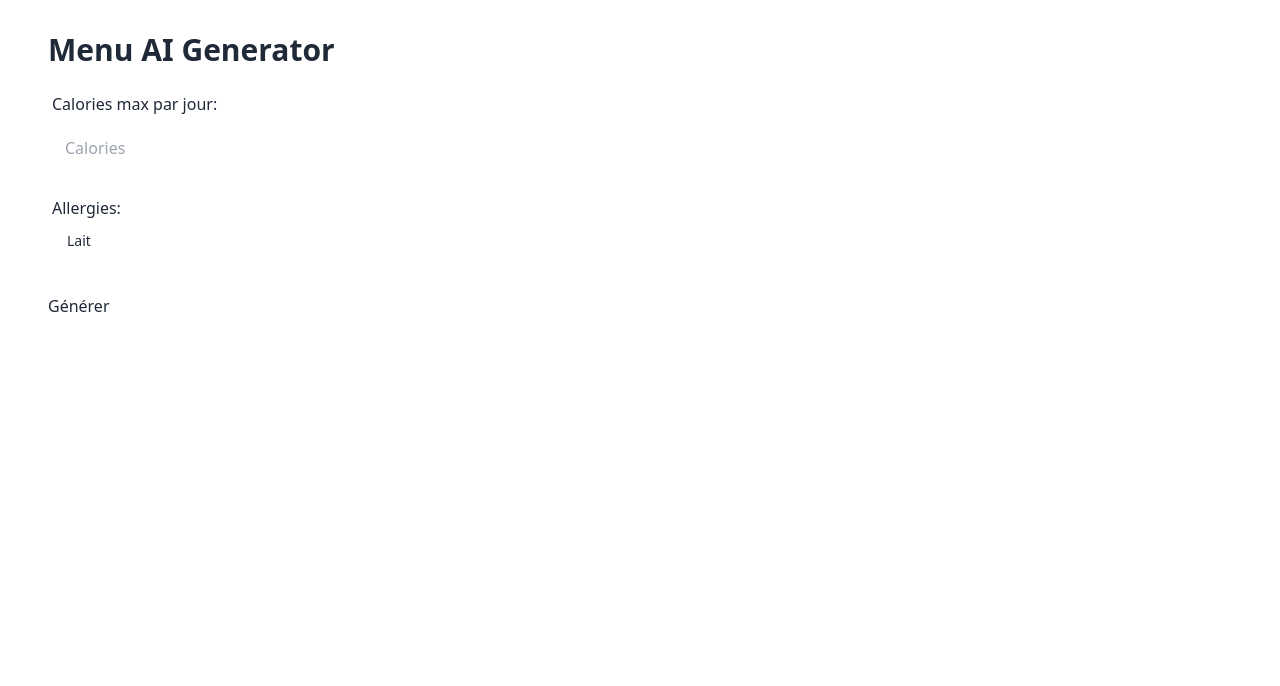
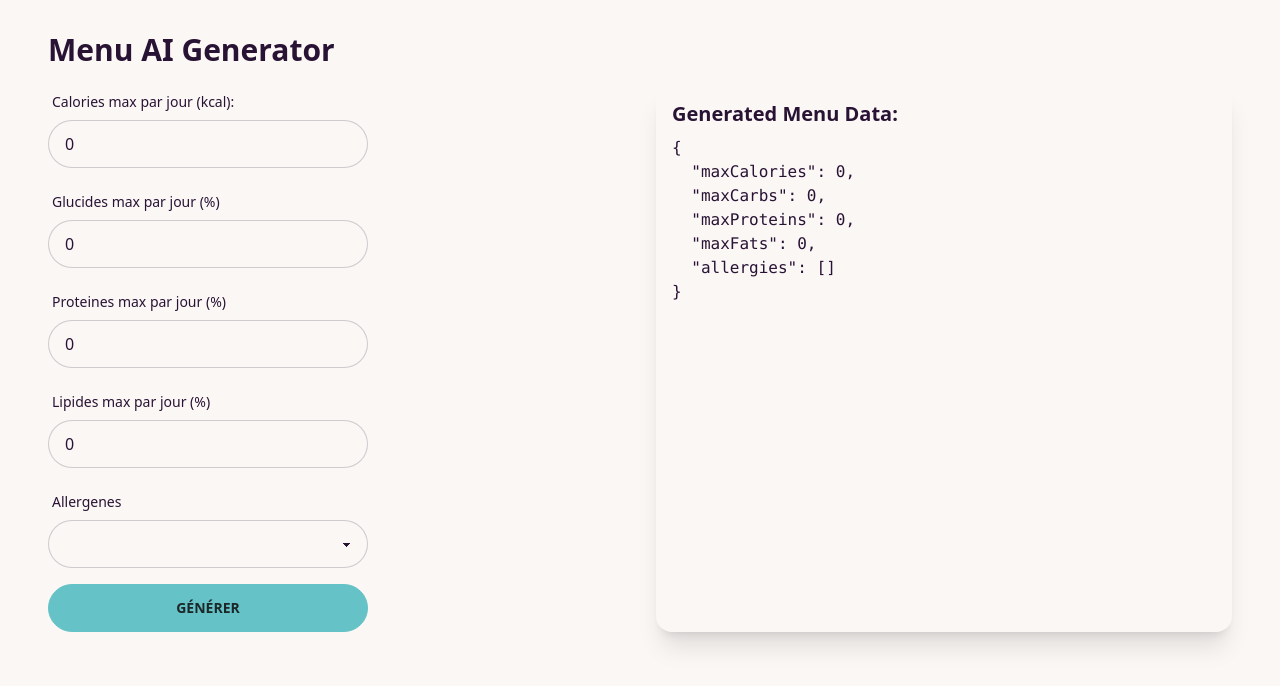
Before and after one commit to lucasnevespereira/menu-ai-generator, a Nuxt app: page / in a window 1280 px wide. Shown: the top 686 px of the page. Built offline with nearby package versions, Linux system fonts and the light colour scheme.

Commit message:
add form

```diff
--- /dev/null
+++ b/components/ui/NumberInput.vue
@@ -0,0 +1,27 @@
+<script setup>
+
+defineProps({
+    modelValue: {
+        type: Number,
+        required: true
+    },
+    label: String,
+    placeholder: String
+})
+</script>
+
+<template>
+    <div class="form-control w-full mb-4">
+        <label class="label">
+            <span class="label-text">{{ label }}</span>
+        </label>
+        <input
+                type="number"
+                :value="modelValue"
+                @input="$emit('update:modelValue', $event.target.value)"
+                required
+                class="input input-bordered w-full max-w-xs"
+                :placeholder="placeholder"
+        />
+    </div>
+</template>
--- /dev/null
+++ b/components/ui/SelectInput.vue
@@ -0,0 +1,28 @@
+<script setup>
+
+defineProps({
+    modelValue: {
+        type: Array,
+        required: true
+    },
+    label: String,
+    placeholder: String,
+    options: Array,
+})
+</script>
+
+
+<template>
+    <div class="form-control w-full max-w-xs">
+        <label class="label">
+            <span class="label-text">{{ label }}</span>
+        </label>
+        <select class="select select-bordered" :value="modelValue"
+                @input="$emit('update:modelValue', $event.target.value)">
+            <option disabled selected>{{ placeholder }}</option>
+            <option v-for="option in options" :key="option.value" :value="option.value">
+                {{ option.label }}
+            </option>
+        </select>
+    </div>
+</template>
--- a/pages/index.vue
+++ b/pages/index.vue
@@ -4,70 +4,46 @@
 
         <div class="grid grid-cols-1 md:grid-cols-2 gap-8">
             <div class="form-container">
-          <form @submit.prevent="generateMenu">
-            <div class="form-field mb-4">
-              <label for="max-calories" class="label">Calories max par jour:</label>
-              <div class="control">
-                <input type="number" id="max-calories" v-model="formData.maxCalories" required class="input" placeholder="Calories" />
+                <NumberInput label="Calories max par jour (kcal):" v-model="formData.maxCalories"
+                             placeholder="Calories"/>
+                <NumberInput label="Glucides max par jour (%)" v-model="formData.maxCarbs" placeholder="Glucides"/>
+                <NumberInput label="Proteines max par jour (%)" v-model="formData.maxProteins" placeholder="Proteines"/>
+                <NumberInput label="Lipides max par jour (%)" v-model="formData.maxFats" placeholder="Lipides"/>
+                <SelectInput label="Allergenes" v-model="formData.allergies" placeholder="Allergenes"
+                             :options="allergyOptions"/>
+
+                <div class="form-control w-full max-w-xs mt-4">
+                    <button @click="generateMenu" class="btn btn-primary">Générer</button>
                 </div>
             </div>
-
-            <!-- Repeat the same structure for other form fields -->
-
-
-            <div class="form-field">
-              <label for="allergies" class="label">Allergies:</label>
-              <div class="control">
-                <div class="select select-multiple">
-                  <select id="allergies" v-model="formData.allergies" multiple>
-                    <option value="lait">Lait</option>
-                  </select>
-                </div>
-              </div>
-            </div>
-
-            <div class="form-field mt-4">
-              <div class="control">
-                <button type="submit" class="button button-primary">Générer</button>
-              </div>
-            </div>
-          </form>
-        </div>
-
-        <div class="column is-half">
-          <div v-if="isLoading" class="loader animate-spin text-4xl"></div>
-          <div class="card" id="menu-card">
-            <div class="card-content max-h-[70vh] overflow-y-auto">
-              <div class="content" id="menu-content">
-                <!-- Display generated menu here -->
-              </div>
-            </div>
-          </div>
+            <div class="card p-4 shadow-xl">
+                <h2 class="text-xl font-semibold mb-2">Generated Menu Data:</h2>
+                <pre>{{ JSON.stringify(formData, null, 2) }}</pre>
             </div>
         </div>
     </div>
 </template>
 
 <script setup>
-// const maxCalories = ref(null)
-// const maxCarbs = ref(null)
-// const maxProteins = ref(null)
-// const maxFats = ref(null)
-// const allergies = reactive([])
+import NumberInput from '@/components/ui/NumberInput.vue';
+import SelectInput from '@/components/ui/SelectInput.vue';
 
 const formData = ref({
-  maxCalories: null,
-  maxCarbs: null,
-  maxProteins: null,
-  maxFats: null,
+    maxCalories: 0,
+    maxCarbs: 0,
+    maxProteins: 0,
+    maxFats: 0,
     allergies: [],
 });
 
+const allergyOptions = [
+    {label: 'Lactose', value: 'lactose'},
+    {label: 'Gluten', value: 'gluten'},
+];
 
 const isLoading = ref(false);
 
 const generateMenu = () => {
-  // Implement the menu generation logic here
     isLoading.value = true;
     // Call your API or function to generate the menu
     // When the menu is ready, update the "menu-content" div
--- a/tailwind.config.js
+++ b/tailwind.config.js
@@ -5,4 +5,7 @@ export default {
     extend: {},
   },
   plugins: [require("daisyui")],
+  daisyui: {
+    themes: ["light", "dark", "cupcake"],
+  },
 }
```
Lines whose indentation alone changed are shown as unchanged.
